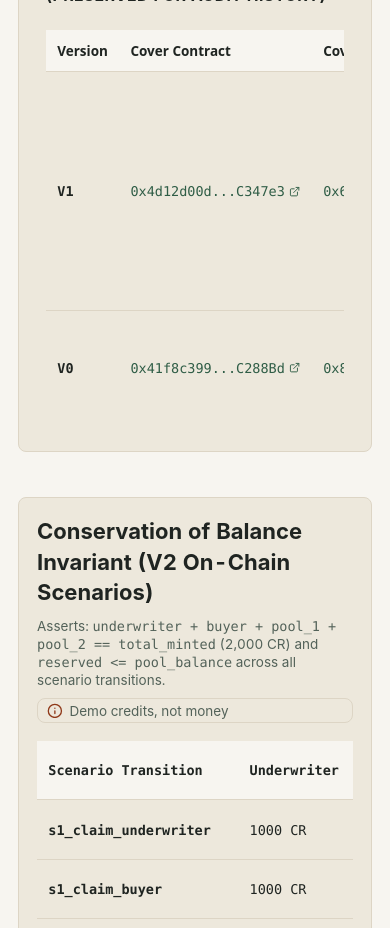
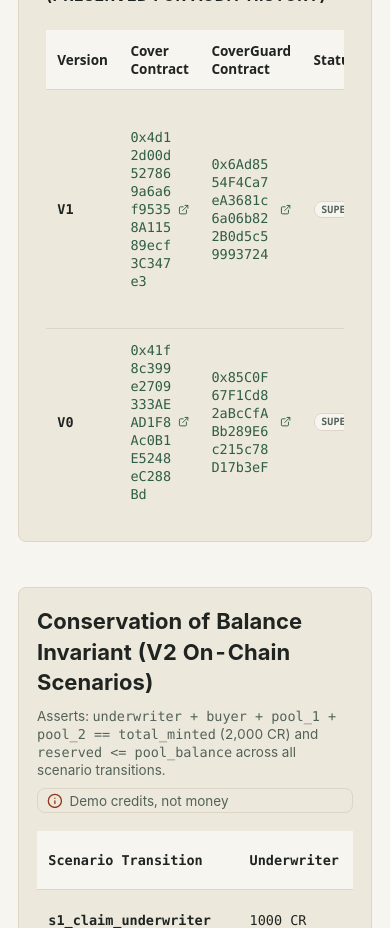
Before and after one commit to hypercybers99/cover-app, a React (Vite) app: page /evidence in a window 390 px wide. Shown: the part 1520-2448 px from the top of the page. Built offline with nearby package versions, Linux system fonts and the light colour scheme; what genlayer-js would draw is missing.

Commit message:
test(regression): full browser audit, axe accessibility, and mobile responsive checks

```diff
--- a/src/pages/EvidencePage.tsx
+++ b/src/pages/EvidencePage.tsx
@@ -154,10 +154,10 @@ export const EvidencePage: React.FC = () => {
                         href={sup.explorerUrlCover}
                         target="_blank"
                         rel="noreferrer"
-                        className="text-primary hover:underline flex items-center gap-1"
+                        className="text-primary hover:underline flex items-center gap-1 break-all"
                       >
-                        <span>{sup.cover.slice(0, 10)}...{sup.cover.slice(-6)}</span>
-                        <ExternalLink className="w-2.5 h-2.5" />
+                        <span>{sup.cover}</span>
+                        <ExternalLink className="w-2.5 h-2.5 shrink-0" />
                       </a>
                     </td>
                     <td className="p-2.5">
@@ -165,10 +165,10 @@ export const EvidencePage: React.FC = () => {
                         href={sup.explorerUrlGuard}
                         target="_blank"
                         rel="noreferrer"
-                        className="text-primary hover:underline flex items-center gap-1"
+                        className="text-primary hover:underline flex items-center gap-1 break-all"
                       >
-                        <span>{sup.coverGuard.slice(0, 10)}...{sup.coverGuard.slice(-6)}</span>
-                        <ExternalLink className="w-2.5 h-2.5" />
+                        <span>{sup.coverGuard}</span>
+                        <ExternalLink className="w-2.5 h-2.5 shrink-0" />
                       </a>
                     </td>
                     <td className="p-2.5">
```
Also changed, not shown: 34 other files (tests, documents, lock files or other folders).
